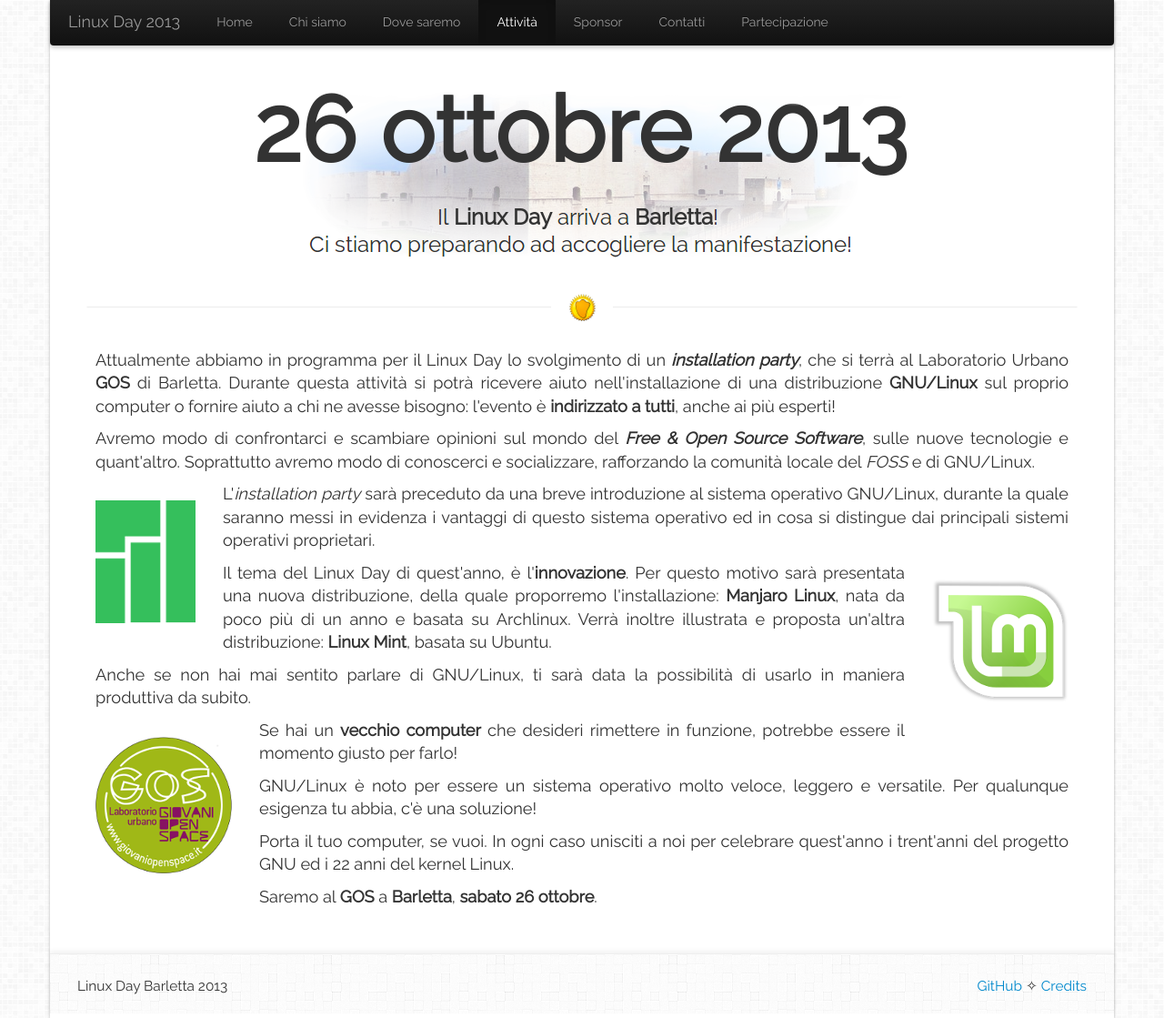
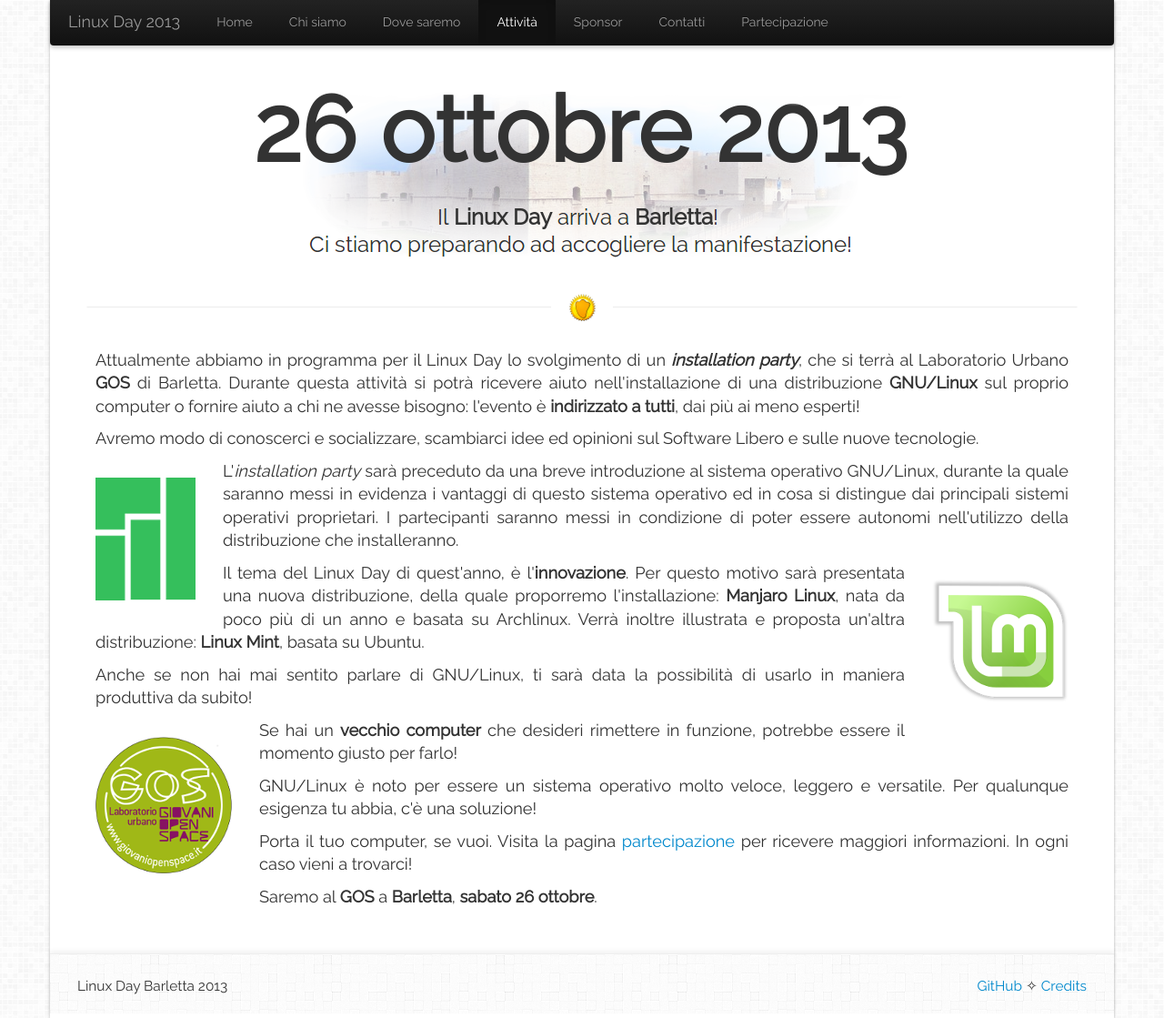
Before and after one commit to linuxdaybarletta/linuxdaybarletta2013.github.io, a Jekyll site: the page built from 03-attivita.html, in a window 1280 px wide and 1119 px high. Shown: the whole window at 91% size. Built offline with Jekyll 4.4.1, drawn with Linux system fonts in a browser that asks for light colours; nearby versions of some CDN libraries; Markdown is read by kramdown in place of the engine named in the settings.

Commit message:
Update 03-attivita.html

```diff
--- a/03-attivita.html
+++ b/03-attivita.html
@@ -15,13 +15,11 @@
 <b>GOS</b> di Barletta.  Durante questa attività si potrà ricevere aiuto
 nell'installazione di una distribuzione <strong>GNU/Linux</strong> sul proprio
 computer o fornire aiuto a chi ne avesse bisogno: l'evento è <b>indirizzato a
-tutti</b>, anche ai più esperti!
+tutti</b>, dai più ai meno esperti!
 </p>
 <p>
-Avremo modo di confrontarci e scambiare opinioni sul mondo del <strong><i>Free
-        & Open Source Software</i></strong>, sulle nuove tecnologie e
-quant'altro. Soprattutto avremo modo di conoscerci e socializzare, rafforzando
-la comunità locale del <i>FOSS</i> e di GNU/Linux.
+Avremo modo di conoscerci e socializzare, scambiarci idee ed opinioni sul Software
+Libero e sulle nuove tecnologie.
 </p>
 <a href="http://www.manjaro.org/">
     <img src="assets/img/manjaro-logo.png" alt="Linux Day 2013 - Barletta" class="hidden-phone pull-left">
@@ -30,7 +28,8 @@
 L'<i>installation party</i> sarà preceduto da una breve introduzione al sistema
 operativo GNU/Linux, durante la quale saranno messi in evidenza i vantaggi di
 questo sistema operativo ed in cosa si distingue dai principali sistemi
-operativi proprietari.
+operativi proprietari. I partecipanti saranno messi in condizione di poter essere
+autonomi nell'utilizzo della distribuzione che installeranno.
 </p>
 <a href="http://www.linuxmint.com/">
     <img src="assets/img/mint-logo.png" alt="Linux Day 2013 - Barletta" class="hidden-phone pull-right">
@@ -44,7 +43,7 @@
 </p>
 <p>
 Anche se non hai mai sentito parlare di GNU/Linux, ti sarà data la possibilità
-di usarlo in maniera produttiva da subito.
+di usarlo in maniera produttiva da subito!
 </p>
 <a href="http://www.giovaniopenspace.it/">
     <img src="assets/img/gos-logo.png" alt="Linux Day 2013 - Barletta" class="hidden-phone pull-left">
@@ -58,8 +57,8 @@
 versatile. Per qualunque esigenza tu abbia, c'è una soluzione!
 </p>
 <p>
-Porta il tuo computer, se vuoi. In ogni caso unisciti a noi per celebrare
-quest'anno i trent'anni del progetto GNU ed i 22 anni del kernel Linux.
+Porta il tuo computer, se vuoi. Visita la pagina <a href="">partecipazione</a>
+per ricevere maggiori informazioni. In ogni caso vieni a trovarci!
 </p>
 <p>
 Saremo al <b>GOS</b> a <strong>Barletta</strong>, <b>sabato 26 ottobre</b>.
```
